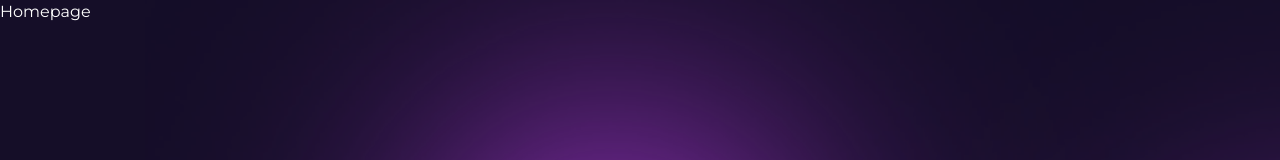
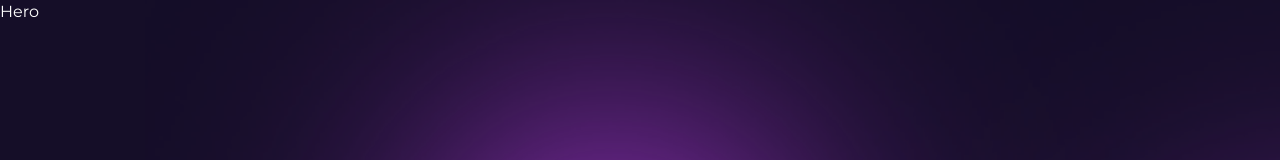
Before and after one commit to gift56/getlinked-ui-challengn, a Next.js app: page / in a window 1280 px wide. Shown: the top 160 px of the page. Built offline with nearby package versions, Linux system fonts and the light colour scheme; a web font is replaced by a local one.

Commit message:
working on hero page

```diff
--- a/components/index.tsx
+++ b/components/index.tsx
@@ -1,3 +1,4 @@
 import CustomizeButton from "./CustomizeButton";
+import Hero from "./LandingpageContent/Hero";
 
-export { CustomizeButton };
+export { CustomizeButton, Hero };
--- a/pages/index.tsx
+++ b/pages/index.tsx
@@ -1,7 +1,12 @@
+import { Hero } from "@/components";
 import MainLayout from "@/layout/MainLayout";
 
 const Homepage = () => {
-  return <MainLayout pagetitle="Hackathon 1.0">Homepage</MainLayout>;
+  return (
+    <MainLayout pagetitle="Hackathon 1.0">
+      <Hero />
+    </MainLayout>
+  );
 };
 
 export default Homepage;
```
